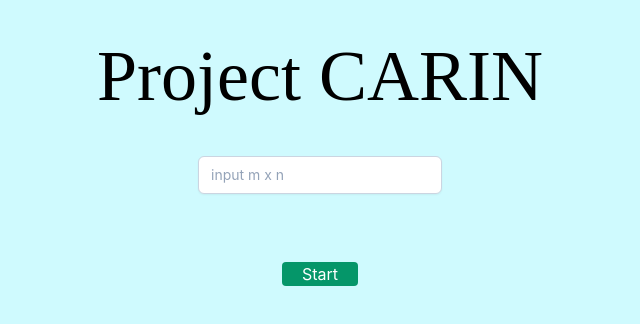
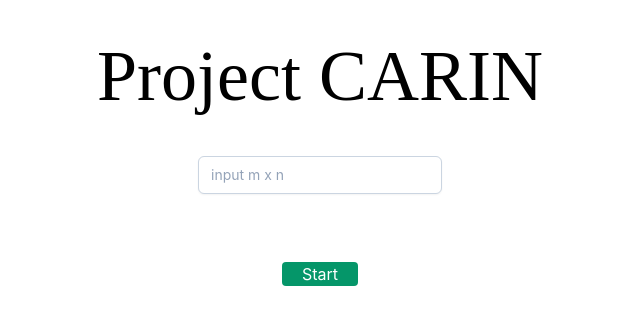
Before and after one commit to tongrak/YukonGold-CARIN, a React (Create React App) app in the folder FrontEnd/yukongold-carin/: page / in a window 1280 px wide. Shown: the top 324 px of the page, without its empty margins (320-960 px from the left). Built offline with nearby package versions, Linux system fonts and the light colour scheme; a web font is replaced by a local one.

Commit message:
change style

```diff
--- a/FrontEnd/yukongold-carin/src/App.js
+++ b/FrontEnd/yukongold-carin/src/App.js
@@ -42,7 +42,7 @@ function App() {
 
   return (
 
-    <div id='app' className='bg-cyan-100'>
+    <div id='app' className='bg-white dark:bg-slate-900'>
 
       {/* Title */}
       <div className='flex justify-center pt-10 pb-5 '>
@@ -84,7 +84,7 @@ function App() {
 
       {/* Board and Menu */}
       <div
-        className='flex justify-center pt-7'>
+        className='flex justify-center'>
         {showBoard ? <Menu /> : null}
         {showBoard ? <Board layout={grid} /> : null}
       </div>
--- a/FrontEnd/yukongold-carin/src/component/Board/Board.css
+++ b/FrontEnd/yukongold-carin/src/component/Board/Board.css
@@ -2,7 +2,7 @@
     display: grid;
     width: 480px;
     height: 480px;
-    background-color: rgb(244, 238, 238);
+    background-color: rgb(242, 236, 187);
 }
 
 #Board .tile{
--- a/FrontEnd/yukongold-carin/src/component/Menu.css
+++ b/FrontEnd/yukongold-carin/src/component/Menu.css
@@ -7,7 +7,7 @@
     border-style: solid;
     border-width: 1px;
     border-color: rgb(0, 0, 0);
-    background-color: rgb(117, 191, 240);
+    background-color: rgb(199, 229, 250);
 }
 
 #Menu .Credit{
--- a/FrontEnd/yukongold-carin/src/component/title/Title.js
+++ b/FrontEnd/yukongold-carin/src/component/title/Title.js
@@ -4,7 +4,7 @@ import './Title.css';
 
 function Title(){
     return <div className=''>
-        <h1 id="Title" className='text-7xl font-normal hover:font-bold'>
+        <h1 id="Title" className='text-7xl font-normal hover:font-bold dark:text-white'>
             Project CARIN
         </h1>
     </div>
```
